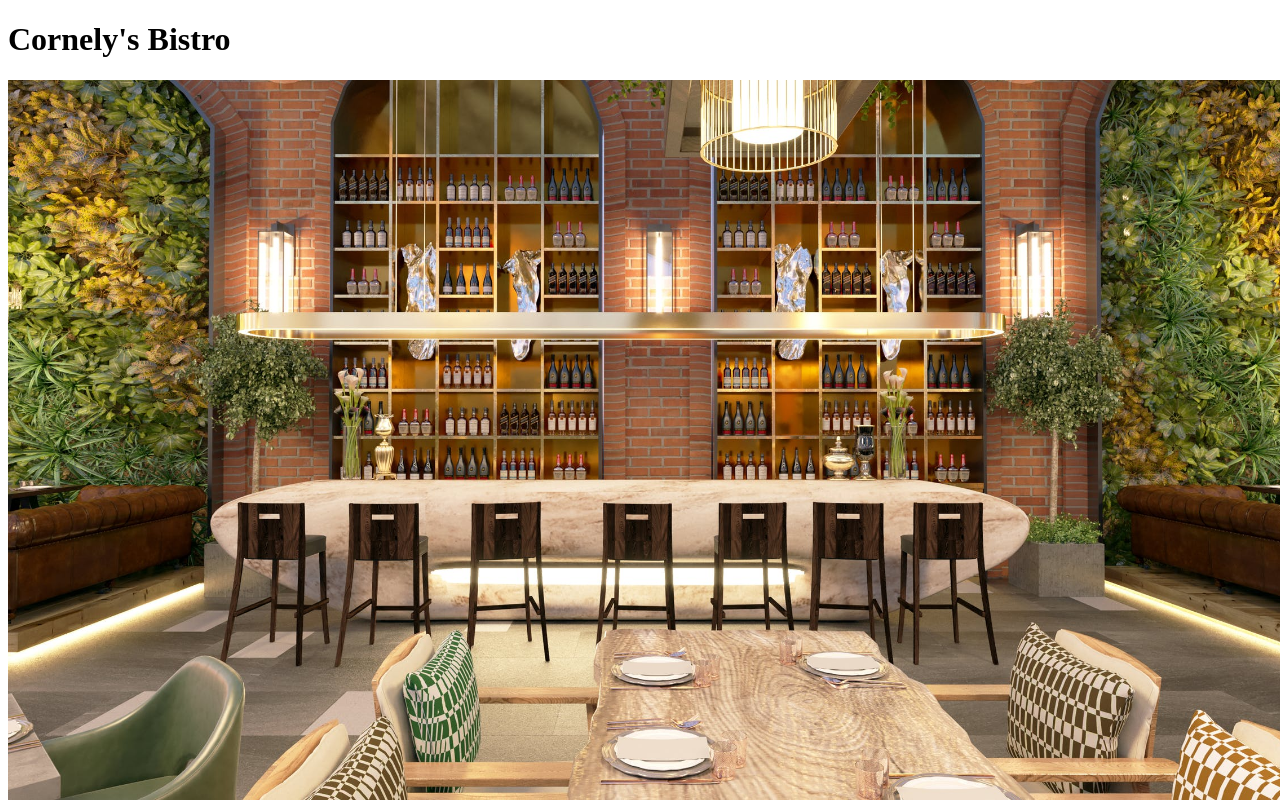
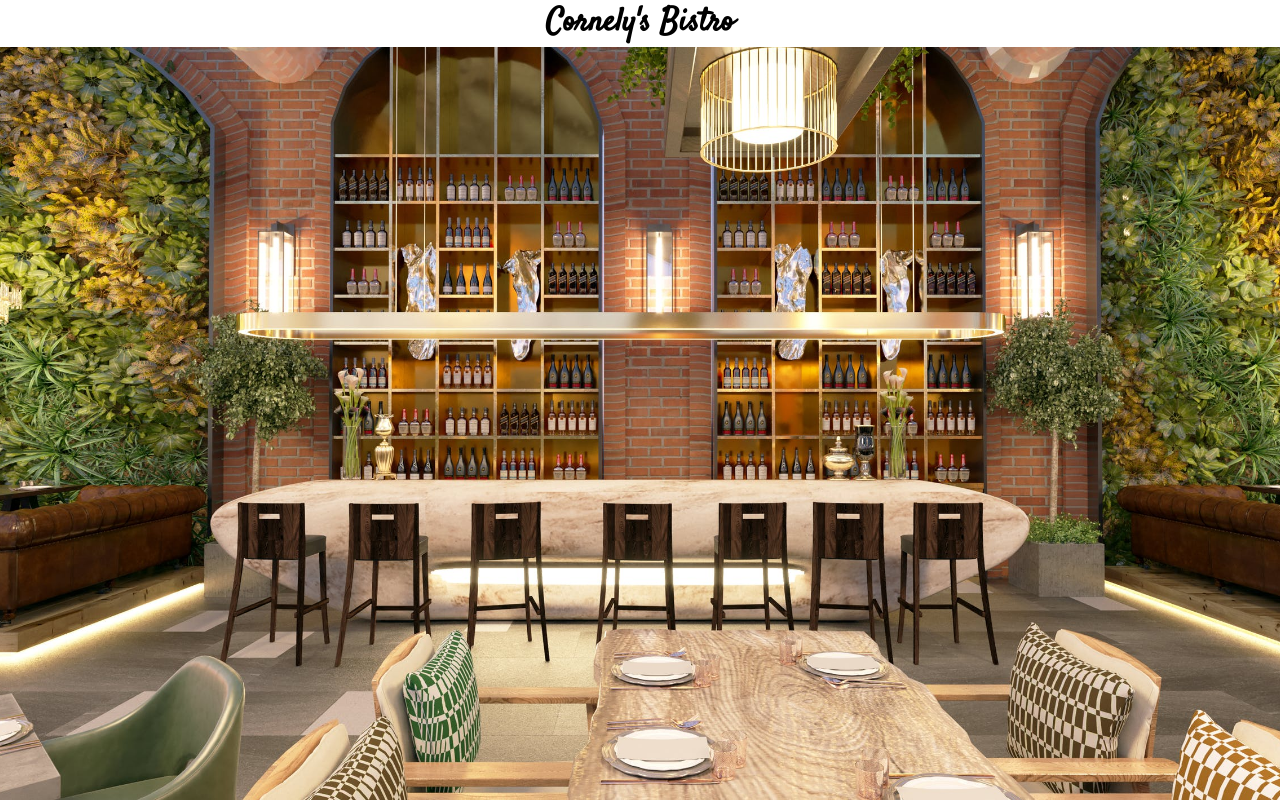
Before and after one commit to cornely06/restaurant_page, a plain HTML site: page index.html in a window 1280 px wide. Drawn offline with Linux system fonts and the light colour scheme.

Commit message:
Add font

```diff
--- a/index.html
+++ b/index.html
@@ -6,7 +6,7 @@
 </head>
 <body>
     <h1>Cornely's Bistro</h1>
-    <div id="image"></div>
+    <div class="image"></div>
     <div id="content"></div>
     <script src="main.js"></script>
 </body>
--- a/style.css
+++ b/style.css
@@ -1,8 +1,26 @@
-#image {
+@font-face {
+    font-family: "Satisfy-Regular";
+    src: url(./Satisfy-Regular.ttf);
+}
+
+*,
+*::before,
+*::after {
+  box-sizing: inherit;
+  padding: 0;
+  margin: 0;
+}
+
+h1 {
+    text-align: center;
+    font-family: "Satisfy-Regular";
+}
+
+.image {
     position: fixed;
     width: 100%;
     height: 100%;
-    background-image: url('restaurant.jpeg');
+    background-image: url("restaurant.jpeg");
     background-size: cover;
     background-repeat: no-repeat;
     background-attachment: fixed;
```
Also changed, not shown: Satisfy-Regular.ttf (added).
